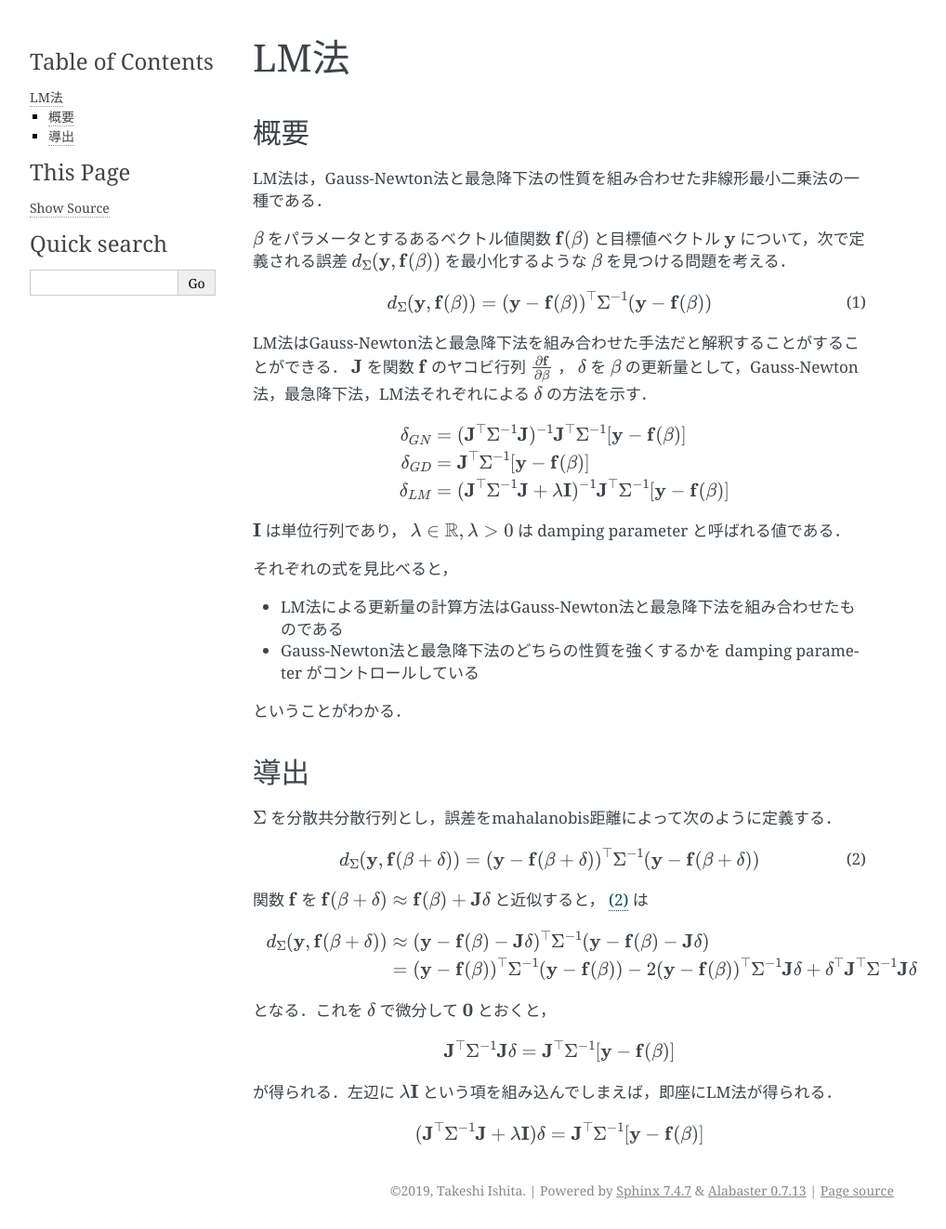
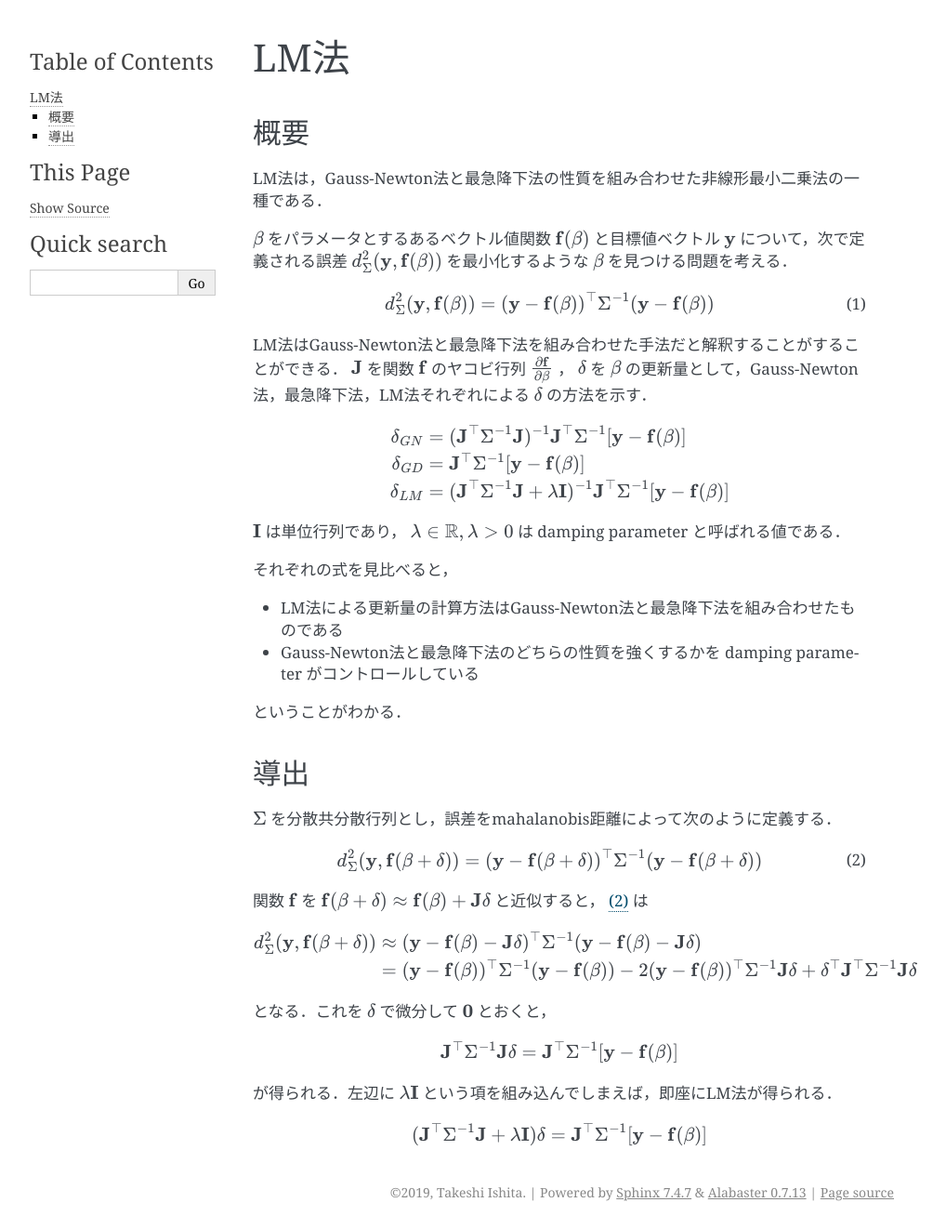
Before and after one commit to IshitaTakeshi/SparseBundleAdjustment, a Sphinx documentation site: the page built from docs/source/levenberg-marquardt.rst, in a window 1280 px wide. Shown: the whole page at 93% size, without its empty margins (148-1166 px from the left). Built offline with Sphinx 7.4.7, drawn with Linux system fonts in a browser that asks for light colours.

Commit message:
Represent the squared error in the squared form 'd^{2}'

```diff
--- a/docs/source/levenberg-marquardt.rst
+++ b/docs/source/levenberg-marquardt.rst
@@ -8,10 +8,10 @@ LM法
 
 LM法は，Gauss-Newton法と最急降下法の性質を組み合わせた非線形最小二乗法の一種である．
 
-:math:`\mathbf{\beta}` をパラメータとするあるベクトル値関数 :math:`\mathbf{f}(\mathbf{\beta})` と目標値ベクトル :math:`\mathbf{y}` について，次で定義される誤差 :math:`d_{\Sigma}(\mathbf{y}, \mathbf{f}(\mathbf{\beta}))` を最小化するような :math:`\mathbf{\beta}` を見つける問題を考える．
+:math:`\mathbf{\beta}` をパラメータとするあるベクトル値関数 :math:`\mathbf{f}(\mathbf{\beta})` と目標値ベクトル :math:`\mathbf{y}` について，次で定義される誤差 :math:`d^{2}_{\Sigma}(\mathbf{y}, \mathbf{f}(\mathbf{\beta}))` を最小化するような :math:`\mathbf{\beta}` を見つける問題を考える．
 
 .. math::
-    d_{\Sigma}(\mathbf{y}, \mathbf{f}(\mathbf{\beta})) = (\mathbf{y} - \mathbf{f}(\mathbf{\beta}))^{\top}\Sigma^{-1} (\mathbf{y} - \mathbf{f}(\mathbf{\beta}))
+    d^{2}_{\Sigma}(\mathbf{y}, \mathbf{f}(\mathbf{\beta})) = (\mathbf{y} - \mathbf{f}(\mathbf{\beta}))^{\top}\Sigma^{-1} (\mathbf{y} - \mathbf{f}(\mathbf{\beta}))
     :label: error
 
 LM法はGauss-Newton法と最急降下法を組み合わせた手法だと解釈することがすることができる．
@@ -44,7 +44,7 @@ LM法はGauss-Newton法と最急降下法を組み合わせた手法だと解釈
 :math:`\Sigma` を分散共分散行列とし，誤差をmahalanobis距離によって次のように定義する．
 
 .. math::
-    d_{\Sigma}(\mathbf{y}, \mathbf{f}(\mathbf{\beta} + \mathbf{\delta})) = (\mathbf{y} - \mathbf{f}(\mathbf{\beta} + \mathbf{\delta}))^{\top}\Sigma^{-1} (\mathbf{y} - \mathbf{f}(\mathbf{\beta} + \mathbf{\delta}))
+    d^{2}_{\Sigma}(\mathbf{y}, \mathbf{f}(\mathbf{\beta} + \mathbf{\delta})) = (\mathbf{y} - \mathbf{f}(\mathbf{\beta} + \mathbf{\delta}))^{\top}\Sigma^{-1} (\mathbf{y} - \mathbf{f}(\mathbf{\beta} + \mathbf{\delta}))
     :label: updated_error
 
 
@@ -52,7 +52,7 @@ LM法はGauss-Newton法と最急降下法を組み合わせた手法だと解釈
 
 .. math::
     \begin{align}
-    d_{\Sigma}(\mathbf{y}, \mathbf{f}(\mathbf{\beta} + \mathbf{\delta}))
+    d^{2}_{\Sigma}(\mathbf{y}, \mathbf{f}(\mathbf{\beta} + \mathbf{\delta}))
     &\approx (\mathbf{y} - \mathbf{f}(\mathbf{\beta}) - \mathbf{J}\mathbf{\delta})^{\top} \Sigma^{-1} (\mathbf{y} - \mathbf{f}(\mathbf{\beta}) - \mathbf{J}\mathbf{\delta}) \\
     &= (\mathbf{y} - \mathbf{f}(\mathbf{\beta}))^{\top} \Sigma^{-1}  (\mathbf{y} - \mathbf{f}(\mathbf{\beta}))
     - 2 (\mathbf{y} - \mathbf{f}(\mathbf{\beta}))^{\top} \Sigma^{-1} \mathbf{J} \mathbf{\delta}
```
